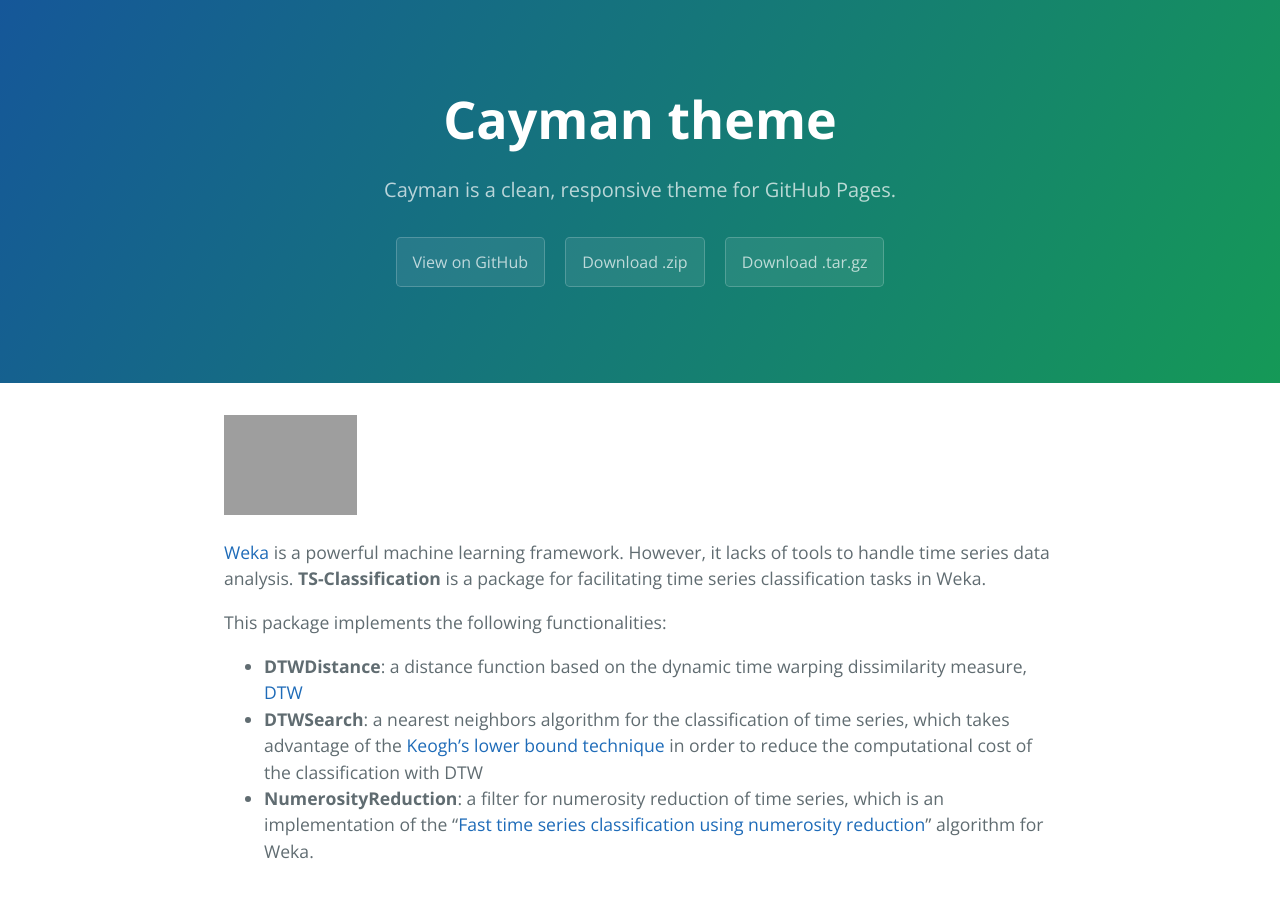
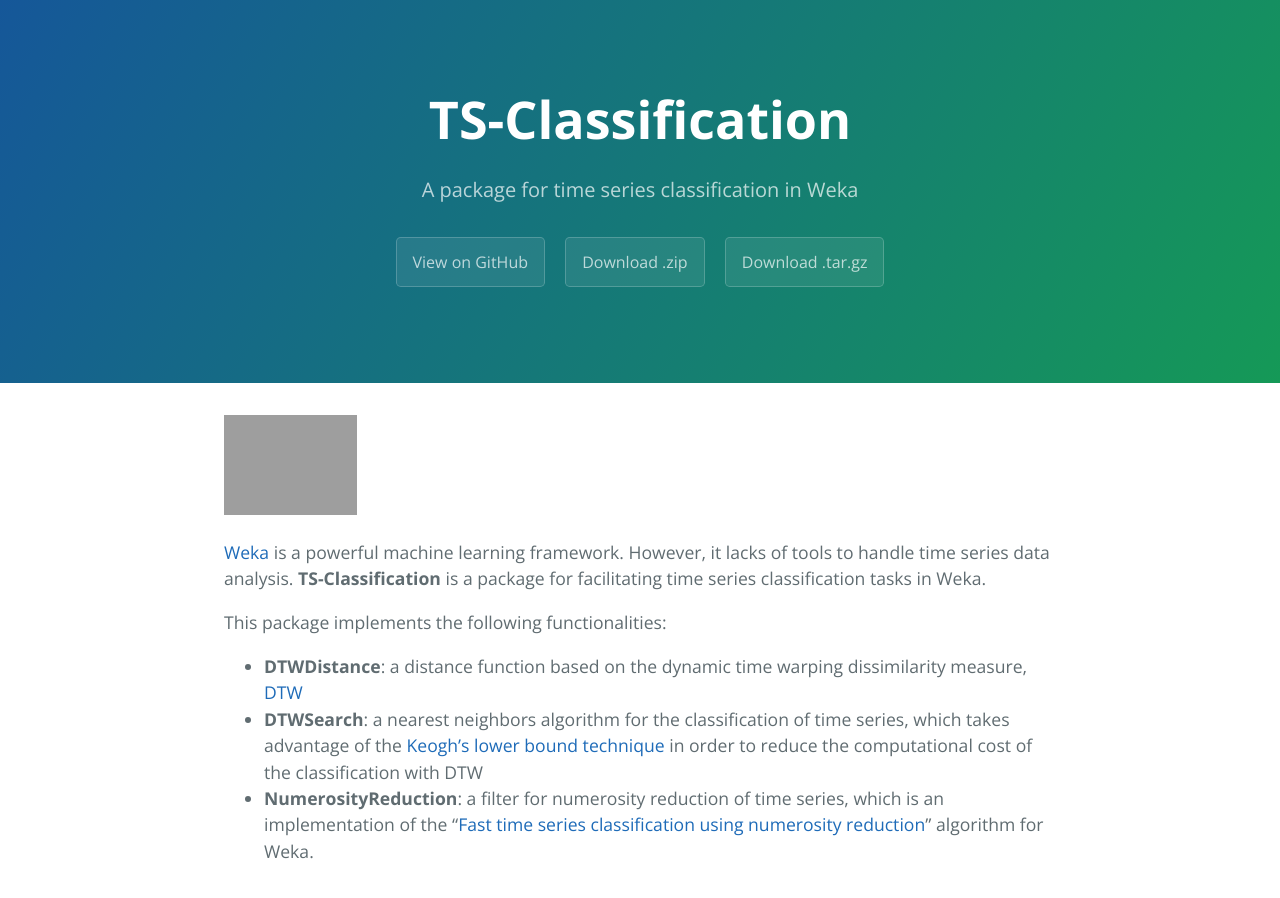
Before and after one commit to cesarsotovalero/time-series-classification, a Jekyll site: the page built from index.md, in a window 1280 px wide and 900 px high. Built offline with Jekyll 4.4.1, drawn with Linux system fonts in a browser that asks for light colours.

Commit message:
Update _config.yml

```diff
--- a/_config.yml
+++ b/_config.yml
@@ -1,5 +1,5 @@
-title: Cayman theme
-description: Cayman is a clean, responsive theme for GitHub Pages.
+title: TS-Classification
+description: A package for time series classification in Weka
 show_downloads: true
 google_analytics:
 theme: jekyll-theme-cayman
```
